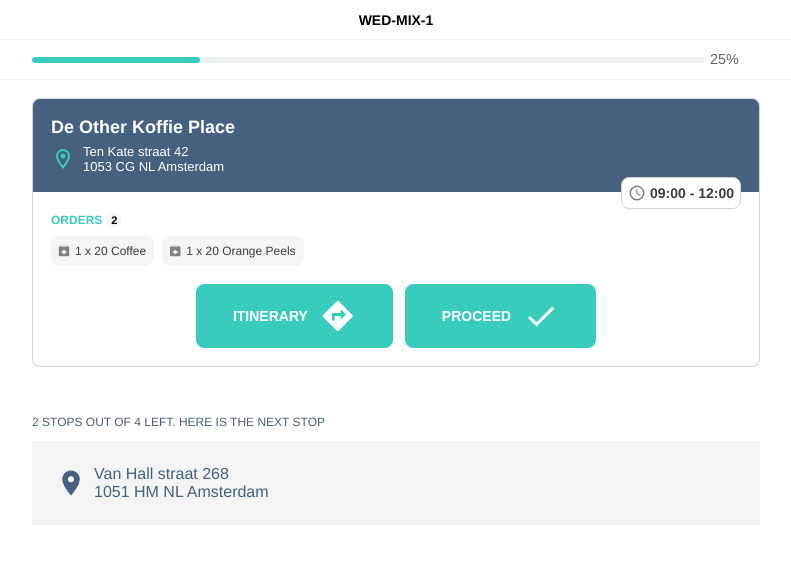
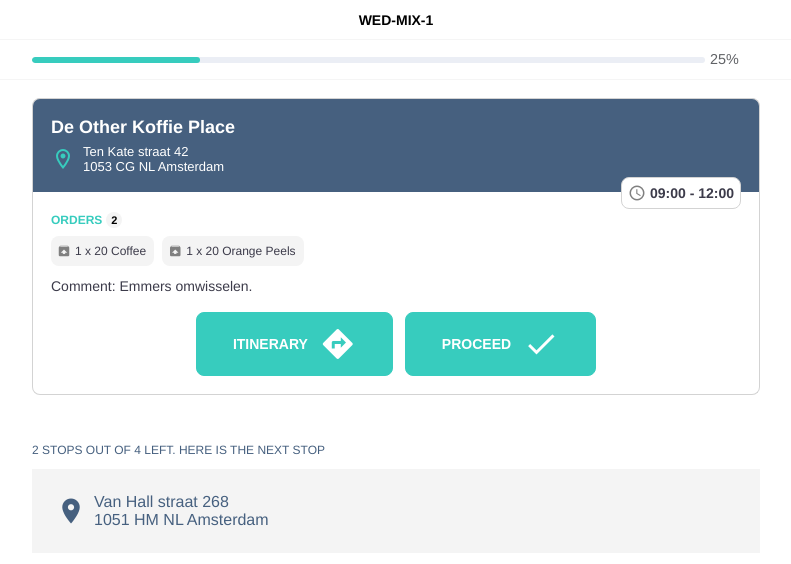
Before and after one commit to dvasyliev/driver-waste-free-app, a Vue app: page /#/route-wizard/1 in a window 1280 px wide. Shown: the top 564 px of the page, without its empty margins (244-1035 px from the left). Built offline with nearby package versions, Linux system fonts and the light colour scheme.

Commit message:
show comment and tel

```diff
--- a/src/features/route-wizard/components/StopCard.vue
+++ b/src/features/route-wizard/components/StopCard.vue
@@ -39,6 +39,16 @@
           </template>
         </div>
       </div>
+
+      <template v-if="stop.comment">
+        <div class="StopCard-comment"><span>Comment:</span> {{ stop.comment }}</div>
+      </template>
+
+      <template v-if="stop.telephone">
+        <div class="StopCard-telephone">
+          <span>Telephone:</span> <a :href="`tel:${stop.telephone}`">{{ stop.telephone }}</a>
+        </div>
+      </template>
 
       <div class="StopCard-buttons">
         <ElButton class="StopCard-button" color="#37ccbe" @click="onItinerary">
@@ -219,6 +229,17 @@
     }
   }
 
+  &-comment,
+  &-telephone {
+    margin-top: 12px;
+    font-size: 14px;
+    color: #3c3b4a;
+
+    span {
+      font-weight: 500;
+    }
+  }
+
   &-buttons {
     display: flex;
     flex-wrap: wrap;
```
